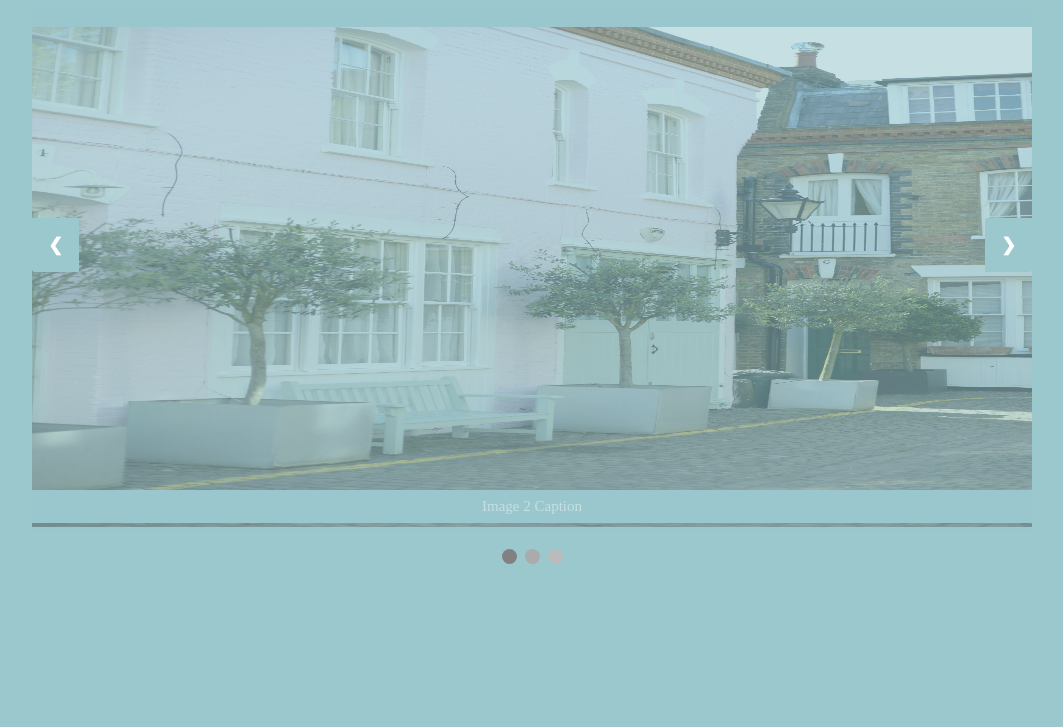
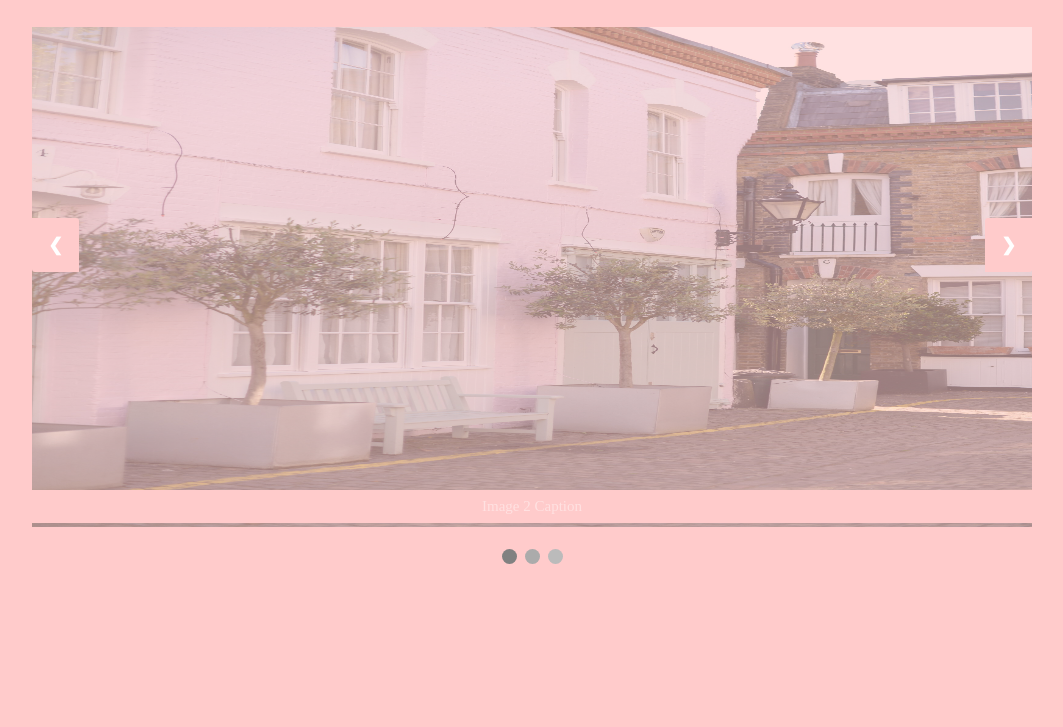
Before and after one commit to 123Chitransh/-Carouse, a plain HTML site: page index.html in a window 1280 px wide. Shown: the part 73-800 px from the top of the page, without its empty margins (108-1171 px from the left). Drawn offline with Linux system fonts and the light colour scheme.

Commit message:
Update style.css

```diff
--- a/style.css
+++ b/style.css
@@ -1,9 +1,9 @@
 *{
     box-sizing: border-box;
-    background-color:#9AC8CD;
+    background-color:#FFCBCB;
 }
 .slideshow{
-    background-color:#9AC8CD;
+    background-color:#FFCBCB;
     max-width: 1000px;
     position: relative;
     margin: auto;
```
